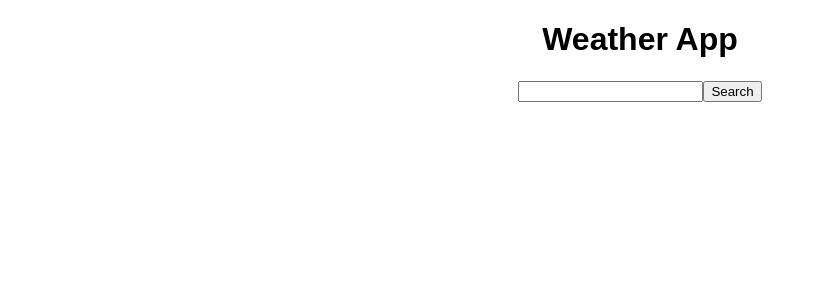
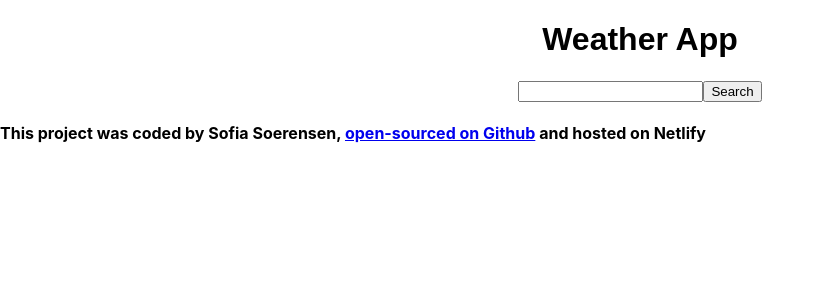
Before and after one commit to SofiaSoerensen/weather.react, a React (Create React App) app: page / in a window 1280 px wide. Shown: the top 300 px of the page, without its empty margins (0-821 px from the left). Built offline with nearby package versions, Linux system fonts and the light colour scheme.

Commit message:
Added footer with link to repository

```diff
--- /dev/null
+++ b/src/Footer.js
@@ -0,0 +1,13 @@
+export default function Footer() {
+  return (
+    <div>
+      <h4>
+        This project was coded by Sofia Soerensen,{" "}
+        <a href="https://github.com/SofiaSoerensen/weather.react">
+          open-sourced on Github
+        </a>{" "}
+        and hosted on Netlify
+      </h4>
+    </div>
+  );
+}
--- a/src/index.js
+++ b/src/index.js
@@ -4,12 +4,14 @@ import "./index.css";
 import App from "./App";
 import reportWebVitals from "./reportWebVitals";
 import Search from "./Search";
+import Footer from "./Footer";
 
 const root = ReactDOM.createRoot(document.getElementById("root"));
 root.render(
   <React.StrictMode>
     <App />
     <Search />
+    <Footer />
   </React.StrictMode>
 );
 
```
